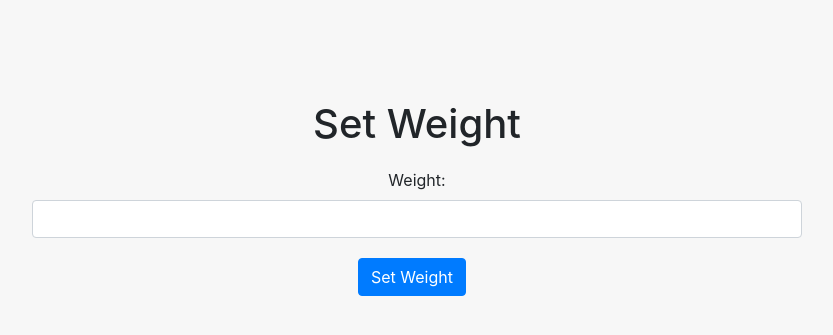
After one commit to LeonardoDelBene/django_project, a Django app: page /workouts/set_weight/14/1/31/ in a window 1280 px wide. The commit adds this page. Shown: the top 335 px of the page, without its empty margins (223-1056 px from the left). Run offline with Django 4.2, Linux system fonts and the light colour scheme; some libraries are stand-ins or nearby versions.

Commit message:
add workouts app

```diff
--- a/templates/get_sets.html
+++ b/templates/get_sets.html
@@ -48,6 +48,7 @@
                     <td>{{ set.weight }}</td>
                     <td>{{ set.recovery_time }}</td>
                     <td>
+                        <a href="{% url 'set_weight' workout_id nExercise set.id  %}" class="btn btn-primary">Set Weight</a>
                     </td>
                 </tr>
                 {% endfor %}
--- a/templates/get_workouts.html
+++ b/templates/get_workouts.html
@@ -30,6 +30,9 @@
         .btn {
             margin-right: 5px;
         }
+        .mt-3 {
+            margin-top: 15px;
+        }
     </style>
 </head>
 <body>
@@ -55,6 +58,7 @@
                 {% endfor %}
             </tbody>
         </table>
+    <a href="{% url 'profile_home' %}" class="btn btn-secondary mt-3" >Back to Profile Home</a>
     </div>
 
     <script src="https://stackpath.bootstrapcdn.com/bootstrap/4.5.0/js/bootstrap.min.js"></script>
--- /dev/null
+++ b/templates/set_weight.html
@@ -0,0 +1,42 @@
+<!DOCTYPE html>
+<html>
+<head>
+    <title>Set Weight</title>
+    <link rel="stylesheet" href="https://stackpath.bootstrapcdn.com/bootstrap/4.5.0/css/bootstrap.min.css">
+    <style>
+        body {
+            background-color: #f7f7f7;
+        }
+        .container {
+            max-width: 800px;
+            margin: 0 auto;
+            margin-top: 100px;
+            text-align: center;
+        }
+        h1 {
+            margin-bottom: 20px;
+        }
+        .form-group {
+            margin-bottom: 20px;
+        }
+        .btn-primary {
+            margin-right: 10px;
+        }
+    </style>
+</head>
+<body>
+    <div class="container">
+        <h1>Set Weight</h1>
+        <form method="post" action="{% url 'set_weight' workout_id nExercise set_id %}">
+            {% csrf_token %}
+            <div class="form-group">
+                <label for="weight">Weight:</label>
+                <input type="text" class="form-control" id="weight" name="weight" required>
+            </div>
+            <button type="submit" class="btn btn-primary">Set Weight</button>
+        </form>
+    </div>
+
+    <script src="https://stackpath.bootstrapcdn.com/bootstrap/4.5.0/js/bootstrap.min.js"></script>
+</body>
+</html>
--- a/workouts/urls.py
+++ b/workouts/urls.py
@@ -1,7 +1,7 @@
 from django.urls import path
 
 from workouts.views import create_workout, create_exercise, create_set, exercise_detail, workout_detail, set_detail, \
-    get_workouts, get_exercises, get_sets
+    get_workouts, get_exercises, get_sets, set_weight
 
 urlpatterns = [
     path('create_workout/', create_workout, name='create_workout'),
@@ -12,5 +12,6 @@ urlpatterns = [
     path('set_detail/<int:workout_id>/<int:nExercise>/<int:set_id>/', set_detail, name='set_detail'),
     path('get_workouts', get_workouts, name='get_workouts'),
     path('get_exercises/<int:workout_id>/',get_exercises,name='exercise_list'),
-    path('get_set/<int:workout_id>/<int:nExercise>',get_sets,name='set_list'),
+    path('get_sets/<int:workout_id>/<int:nExercise>',get_sets,name='set_list'),
+    path('set_weight/<int:workout_id>/<int:nExercise>/<int:set_id>/', set_weight, name='set_weight'),
 ]
--- a/workouts/views.py
+++ b/workouts/views.py
@@ -115,3 +115,23 @@ def get_sets(request, workout_id, nExercise):
         'nExercise': nExercise,
     }
     return render(request, 'get_sets.html', context=context)
+
+def set_weight(request,workout_id, nExercise, set_id):
+    if(request.method=='POST'):
+        set = Set.objects.get(id=set_id)
+        set.weight = request.POST.get('weight')
+        set.save()
+        exercise = Exercise.objects.get(workout_id=workout_id, nExercise=nExercise)
+        sets = Set.objects.filter(exercise=exercise, )
+        context = {
+            'sets': sets,
+            'workout_id': workout_id,
+            'nExercise': nExercise,
+        }
+        return render(request, 'get_sets.html', context=context)
+    context = {
+        'workout_id': workout_id,
+        'nExercise': nExercise,
+        'set_id': set_id,
+    }
+    return render(request, 'set_weight.html', context=context)
```
Also changed, not shown: db.sqlite3.
